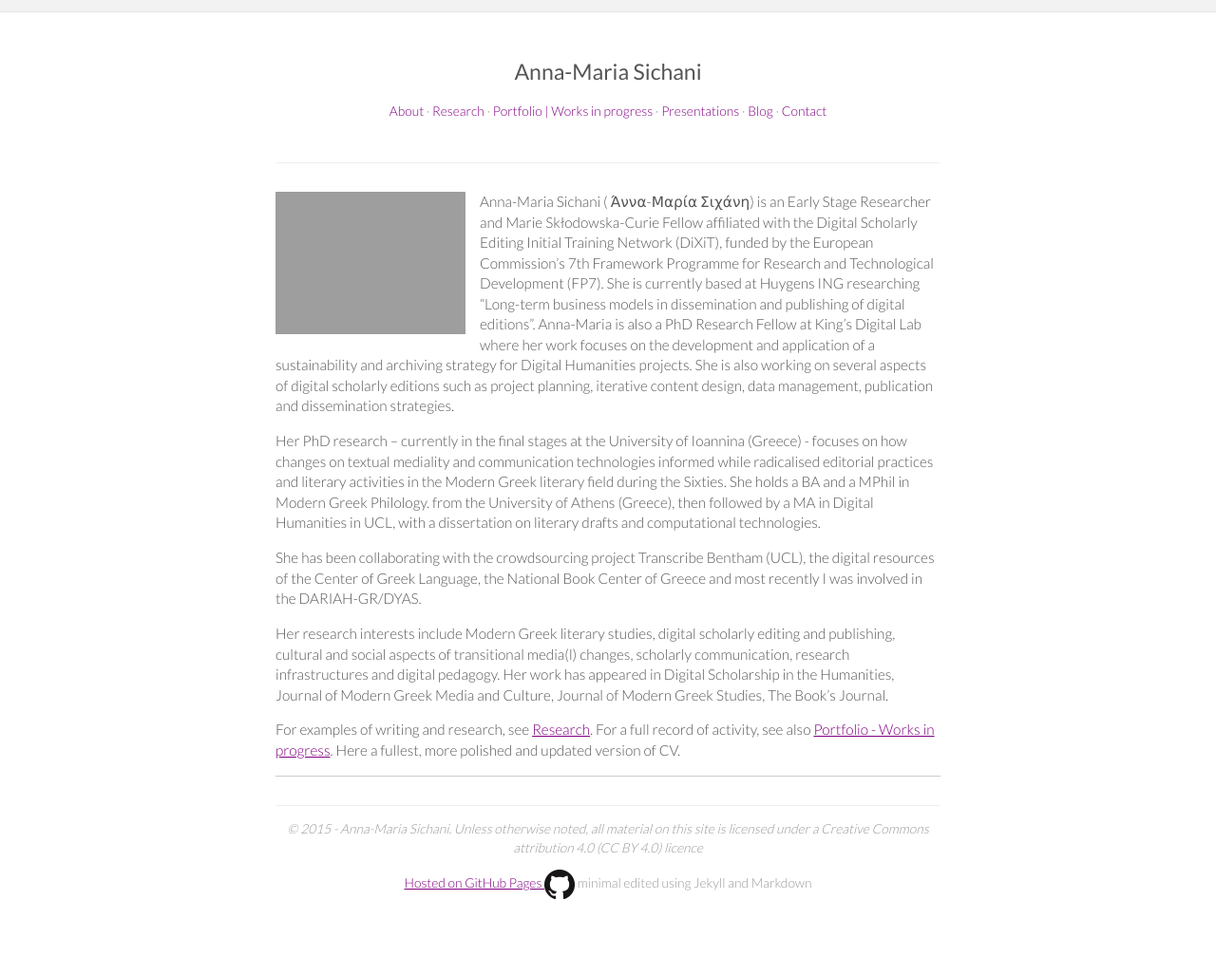
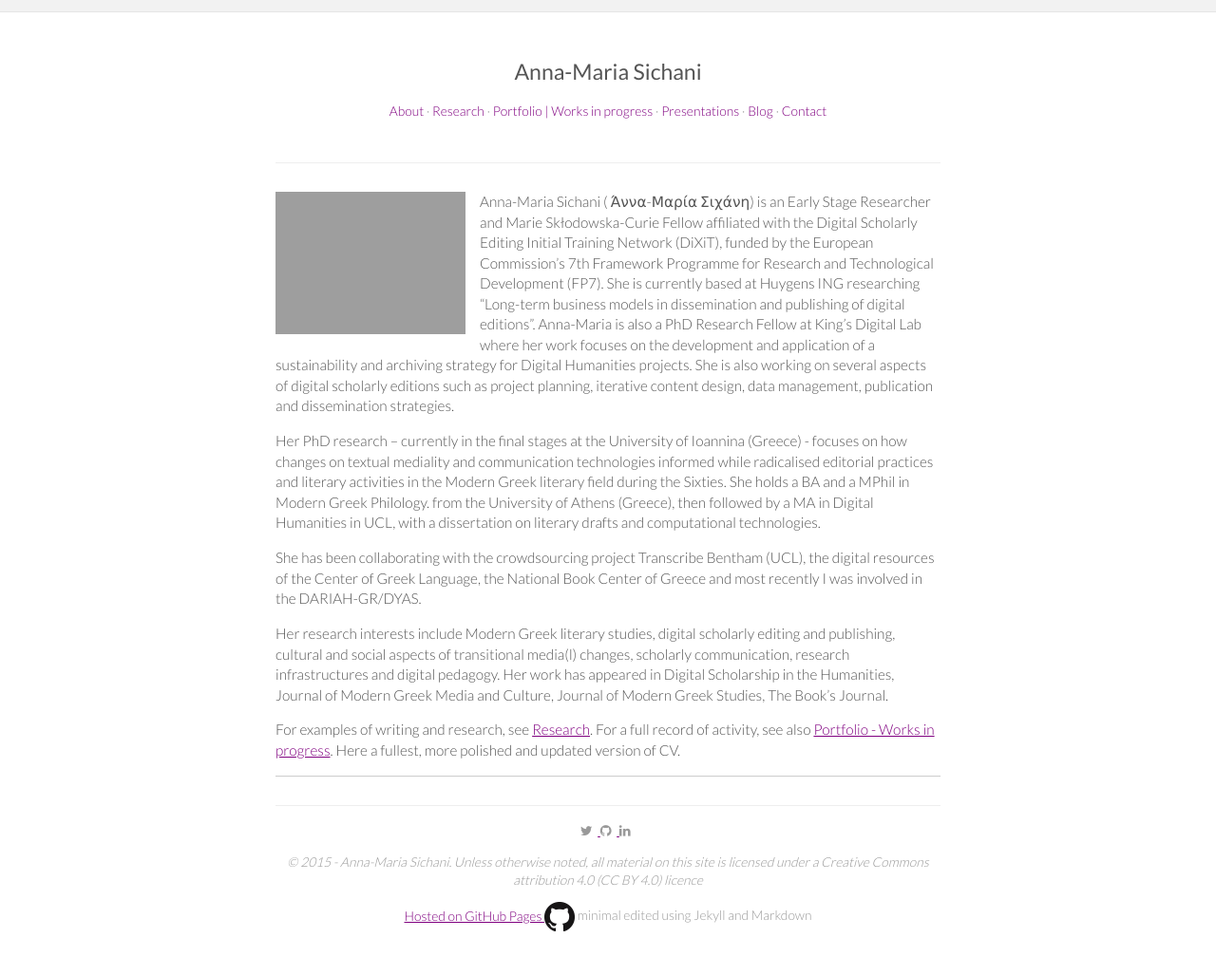
Before and after one commit to amsichani/amsichani.github.io, a Jekyll site: the page built from index.md, in a window 1280 px wide. Shown: the whole page at 95% size. Built offline with Jekyll 4.4.1, drawn with Linux system fonts in a browser that asks for light colours; nearby versions of some CDN libraries; before the commit the page ends 992 px from its top, so only the background shows below that.

Commit message:
Update footer.html

```diff
--- a/_includes/footer.html
+++ b/_includes/footer.html
@@ -4,7 +4,7 @@
 
  {% if site.twitter_username %}
 
-    <a href="https://twitter.com/{{ site.twitter_username }}">
+    <a href="https://twitter.com/{{ site.twitter_username }}"><i class="fa fa-twitter"></i>
 
     </a>
 
@@ -12,7 +12,7 @@
 
  {% if site.github_username %}
 
-    <a href="https://github.com/{{ site.github_username }}">
+    <a href="https://github.com/{{ site.github_username }}">    <i class="fa fa-github"></i>
 
     </a>
 
@@ -21,7 +21,7 @@
 
   {% if site.linkedin_username %}
 
-    <a href="https://linkedin.com/in/{{ site.linkedin_username }}">
+    <a href="https://linkedin.com/in/{{ site.linkedin_username }}">    <i class="fa fa-linkedin"></i>
 
     </a>
 
```
